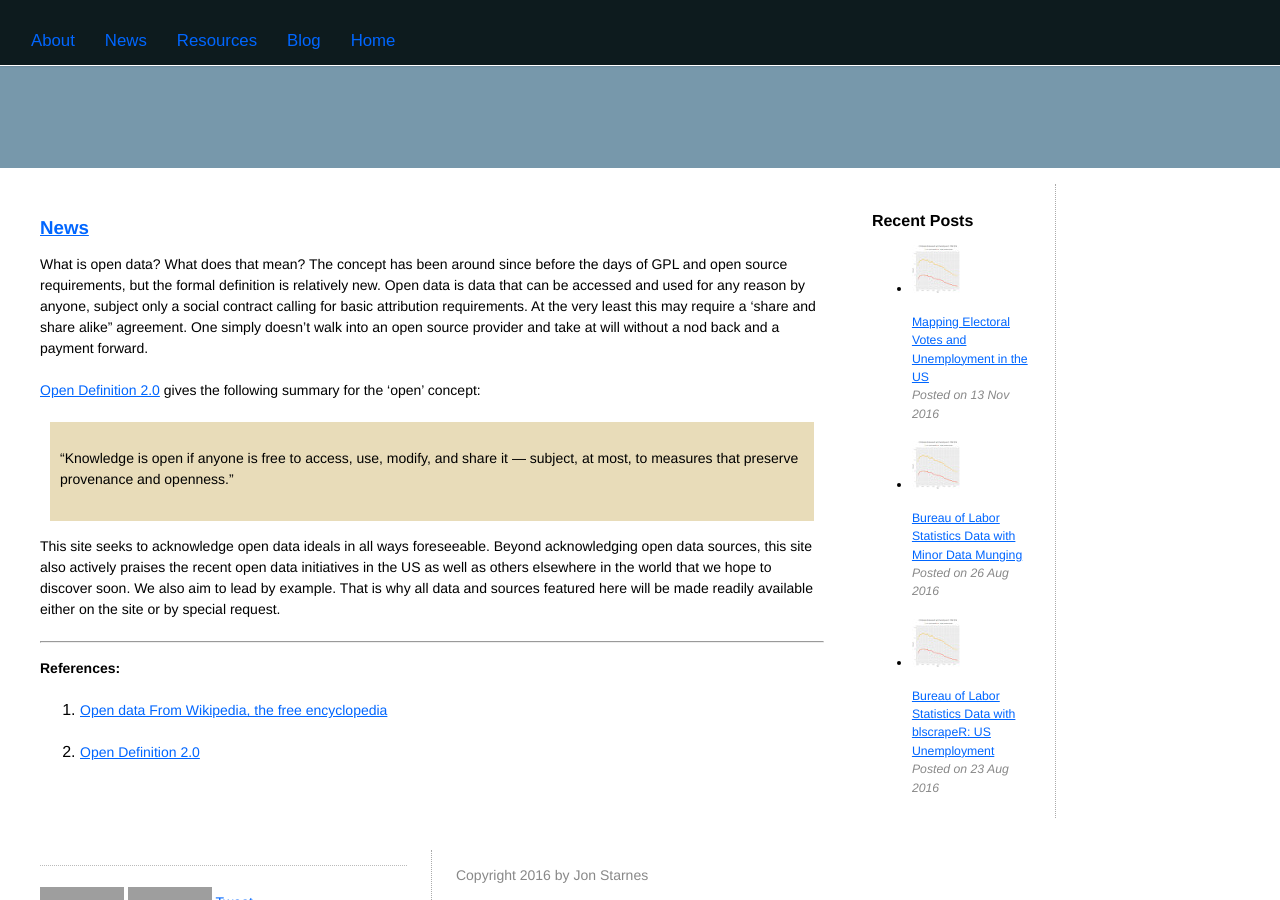
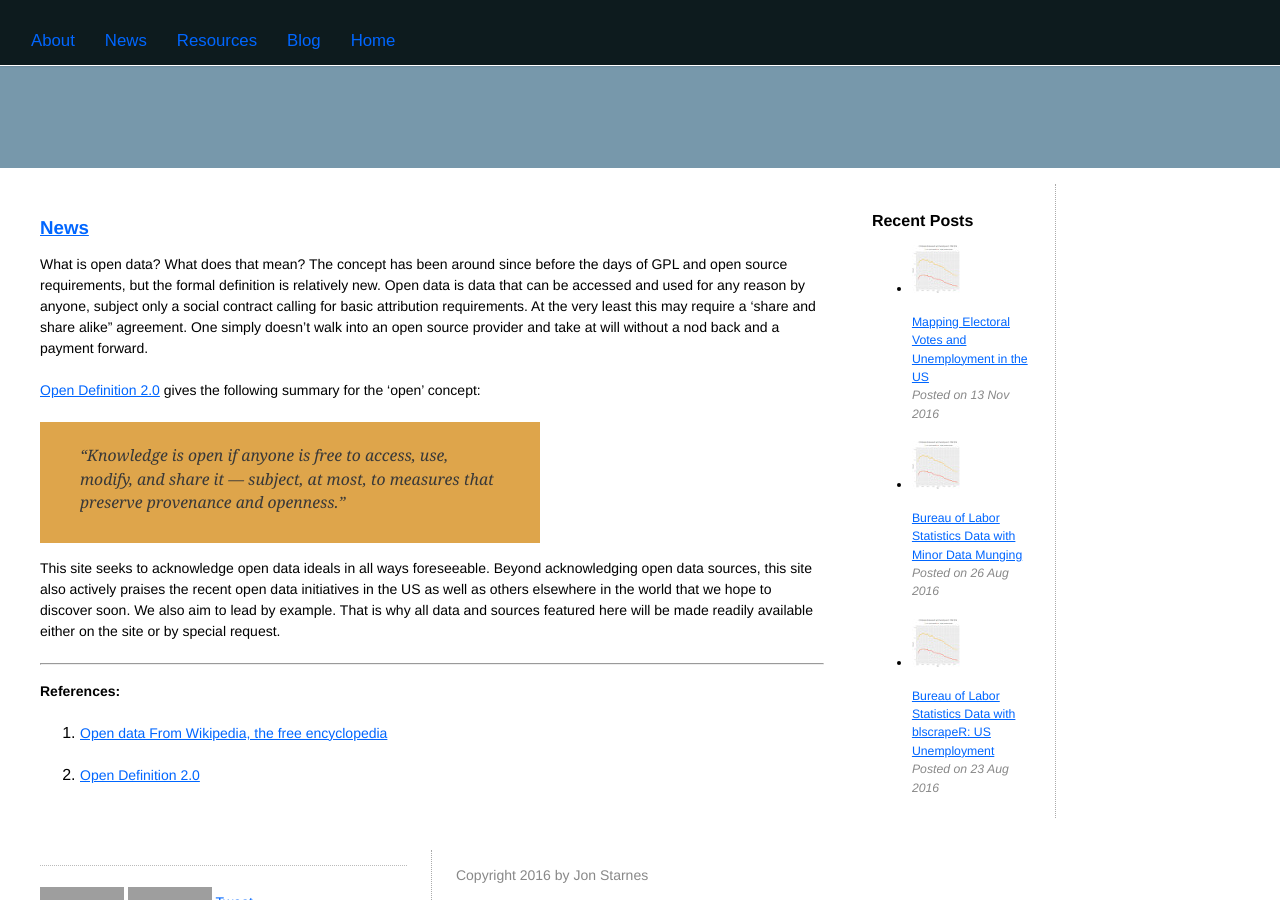
Before and after one commit to jon-starnes/jon-starnes.github.io, a Jekyll site: the page built from index.html, in a window 1280 px wide and 900 px high. Built offline with Jekyll 4.4.1, drawn with Linux system fonts in a browser that asks for light colours; nearby versions of some CDN libraries; grey boxes are pictures that could not be loaded.

Commit message:
Style updates

```diff
--- a/_includes/head.html
+++ b/_includes/head.html
@@ -19,7 +19,7 @@
 
 
 	<style>
-		.container { max-width: 90em; }
+		.container { max-width: 95em; }
 		/* you only need width to set up columns; all columns are 100%-width by default, so we start
 		   from a one-column mobile layout and gradually improve it according to available screen space */
 			 @media only screen and (min-width: 34em) {
--- a/_sass/_base.scss
+++ b/_sass/_base.scss
@@ -8,7 +8,7 @@ $heading-font: 'Muli', sans-serif;
 $heading-font-color: #7798AB;
 $light:  	#C3DBC5; /* #E7EDF4; */
 $header:  #7798AB; /* #1D1425; */
-$blockquote: #E8DCB9;
+$blockquote: #DEA54B;
 
 *,
 *::before,
--- a/_sass/_layout.scss
+++ b/_sass/_layout.scss
@@ -12,7 +12,7 @@ body {
 /* Container and layout for grids
 */
 .container {
-	max-width: 100em;
+	max-width: 95em;
 }
 /* you only need width to set up columns; all columns are 100%-width by default, so we start
 	 from a one-column mobile layout and gradually improve it according to available screen space */
@@ -92,12 +92,17 @@ time {
 	color: #898989;
 }
 blockquote {
-	background: $blockquote;
-	padding: 10px;
-	margin: 10px;
-	font-size: 1.0em;
+background: $blockquote;
+font-family: Georgia, serif;
+font-size: 18px;
+font-style: italic;
+width: 500px;
+margin: 0.25em 0;
+padding: 0.25em 40px;
+line-height: 1.20;
+position: relative;
+color: #383838;
 }
-
 
 /* Aside */
 aside {
```
